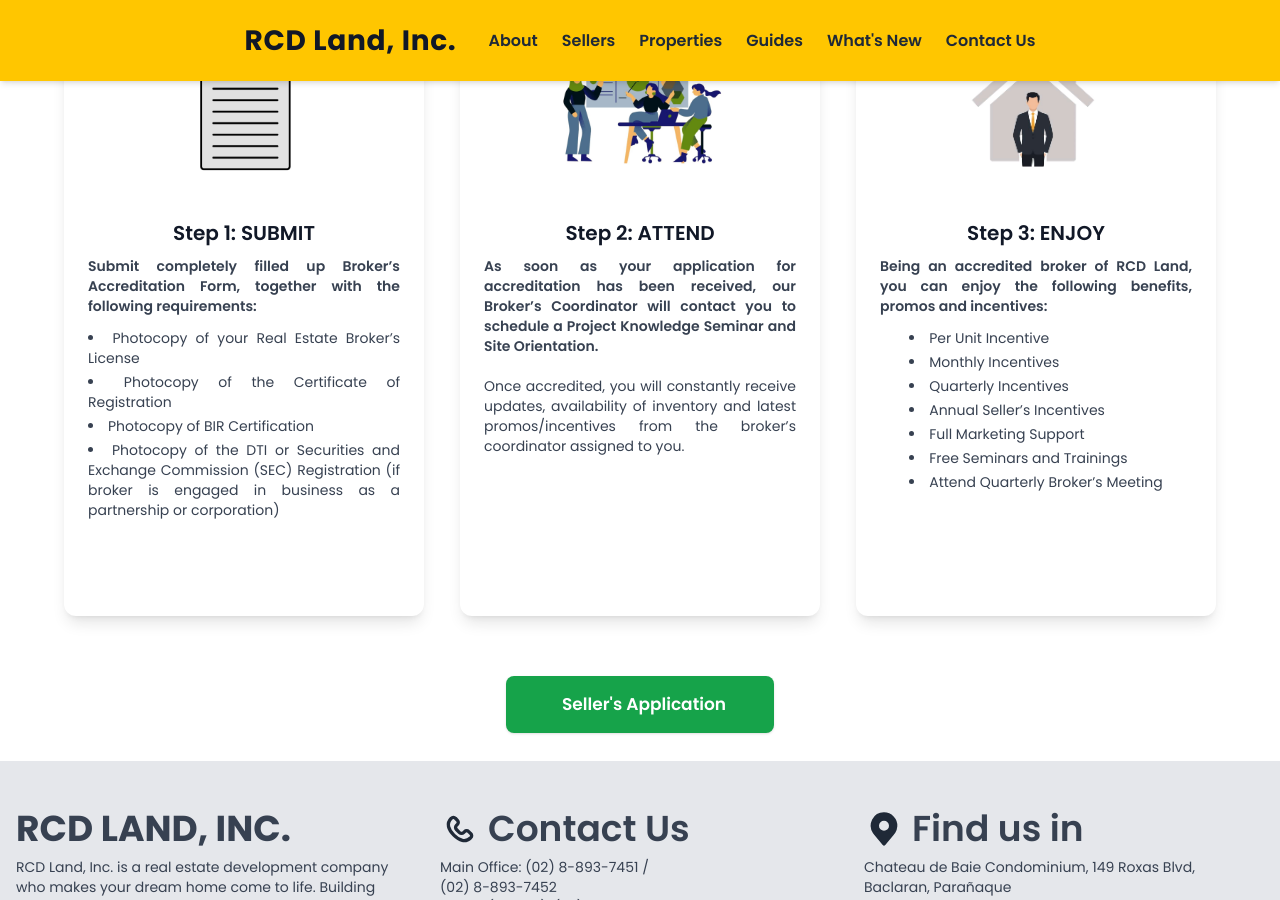
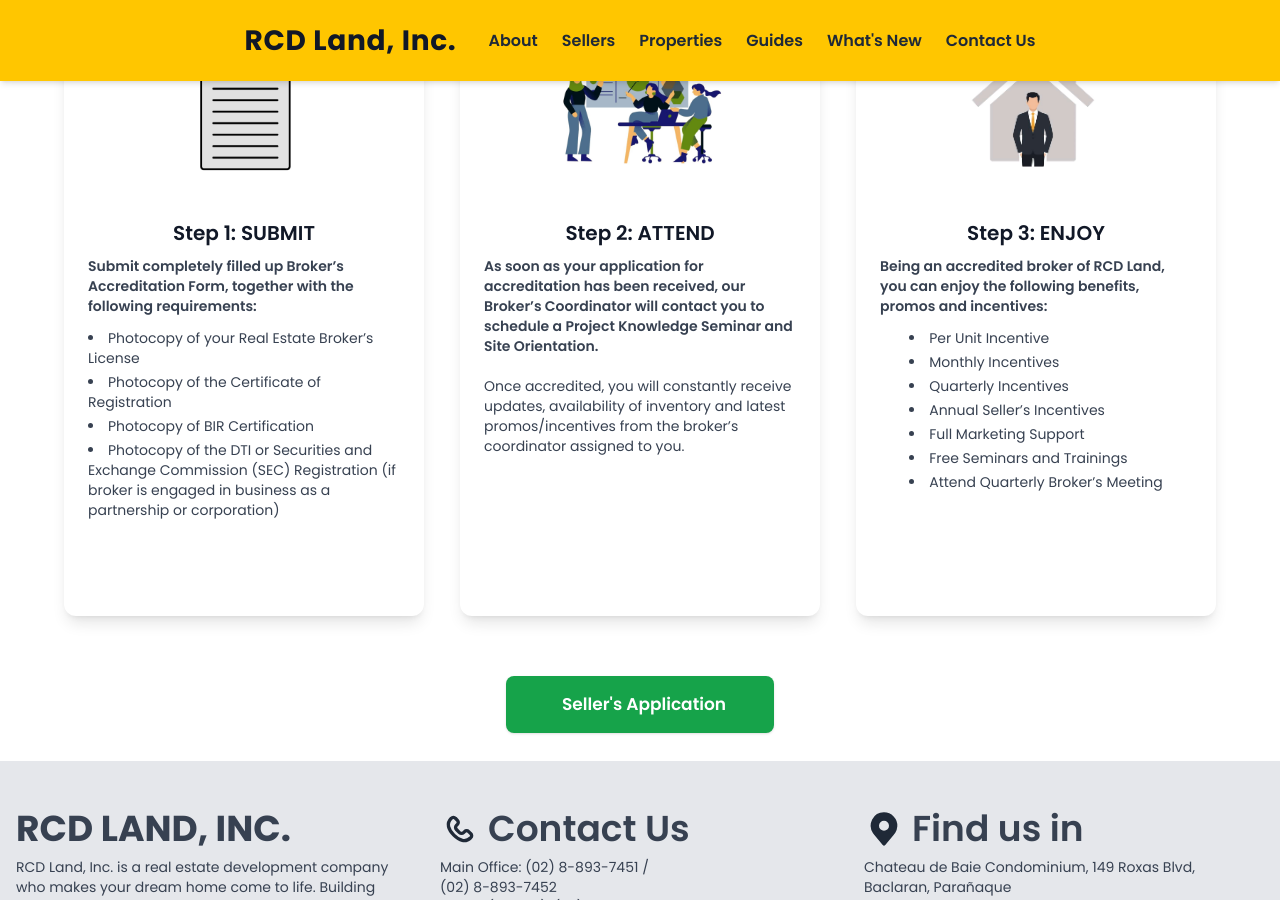
Before and after one commit to renrengabas/rcdland.com, a Jekyll site: the page built from sellers/index.html, in a window 1280 px wide and 900 px high, scrolled down 820 px. Built offline with Jekyll 4.4.1, drawn with Linux system fonts in a browser that asks for light colours; nearby versions of some CDN libraries.

```diff
--- a/sellers/index.html
+++ b/sellers/index.html
@@ -79,12 +79,12 @@
     <p class="text-[20px] font-semibold mb-2 text-gray-900 text-center">
       Step 1: SUBMIT
     </p>
-    <p class="text-gray-700 text-sm text-justify mb-3">
+    <p class="text-gray-700 text-sm text-left mb-3">
       <span class="font-semibold">
         Submit completely filled up Broker’s Accreditation Form, together with the following requirements:
       </span>
     </p>
-    <ul class="list-disc list-inside text-gray-700 text-sm text-justify space-y-1">
+    <ul class="list-disc list-inside text-gray-700 text-sm text-left space-y-1">
       <li>Photocopy of your Real Estate Broker’s License</li>
       <li>Photocopy of the Certificate of Registration</li>
       <li>Photocopy of BIR Certification</li>
@@ -103,7 +103,7 @@
     <p class="text-[20px] font-semibold mb-2 text-gray-900 text-center">
       Step 2: ATTEND
     </p>
-    <p class="text-gray-700 text-sm text-justify flex-1">
+    <p class="text-gray-700 text-sm text-left flex-1">
       <span class="font-semibold">As soon as your application for accreditation has been received, our Broker’s
         Coordinator will contact you to schedule a Project Knowledge Seminar and Site Orientation.
       </span>
@@ -121,12 +121,12 @@
     <p class="text-[20px] font-semibold mb-2 text-gray-900 text-center">
       Step 3: ENJOY
     </p>
-    <p class="text-gray-700 text-sm text-justify mb-3">
+    <p class="text-gray-700 text-sm text-left mb-3">
       <span class="font-semibold">
         Being an accredited broker of RCD Land, you can enjoy the following benefits, promos and incentives:
       </span>
     </p>
-    <ul class="list-disc list-inside text-gray-700 text-sm text-justify space-y-1">
+    <ul class="list-disc list-inside text-gray-700 text-sm text-left space-y-1">
       <li>Per Unit Incentive</li>
       <li>Monthly Incentives</li>
       <li>Quarterly Incentives</li>
```
Also changed, not shown: guides/index.html (+6 -3 lines).
